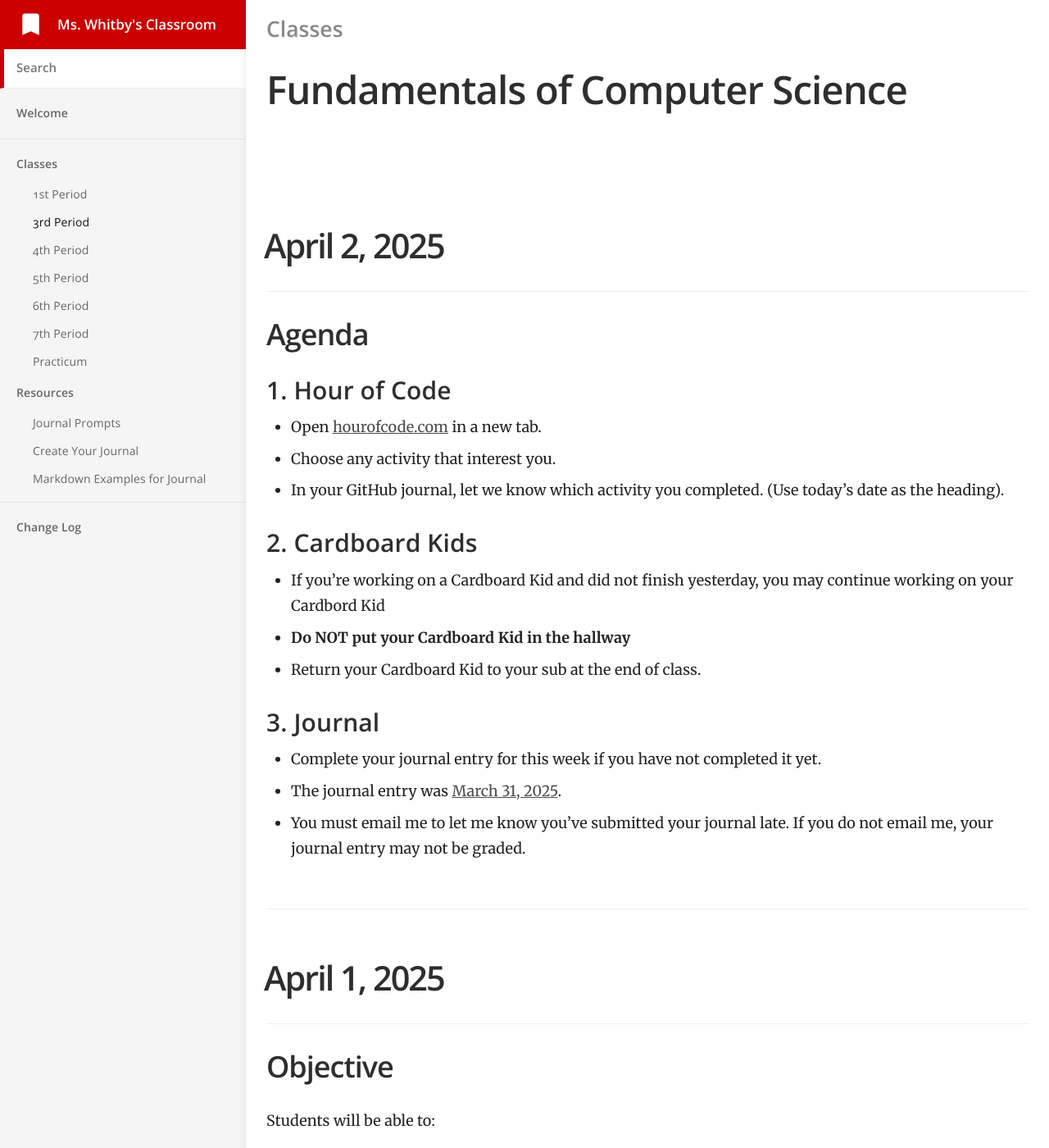
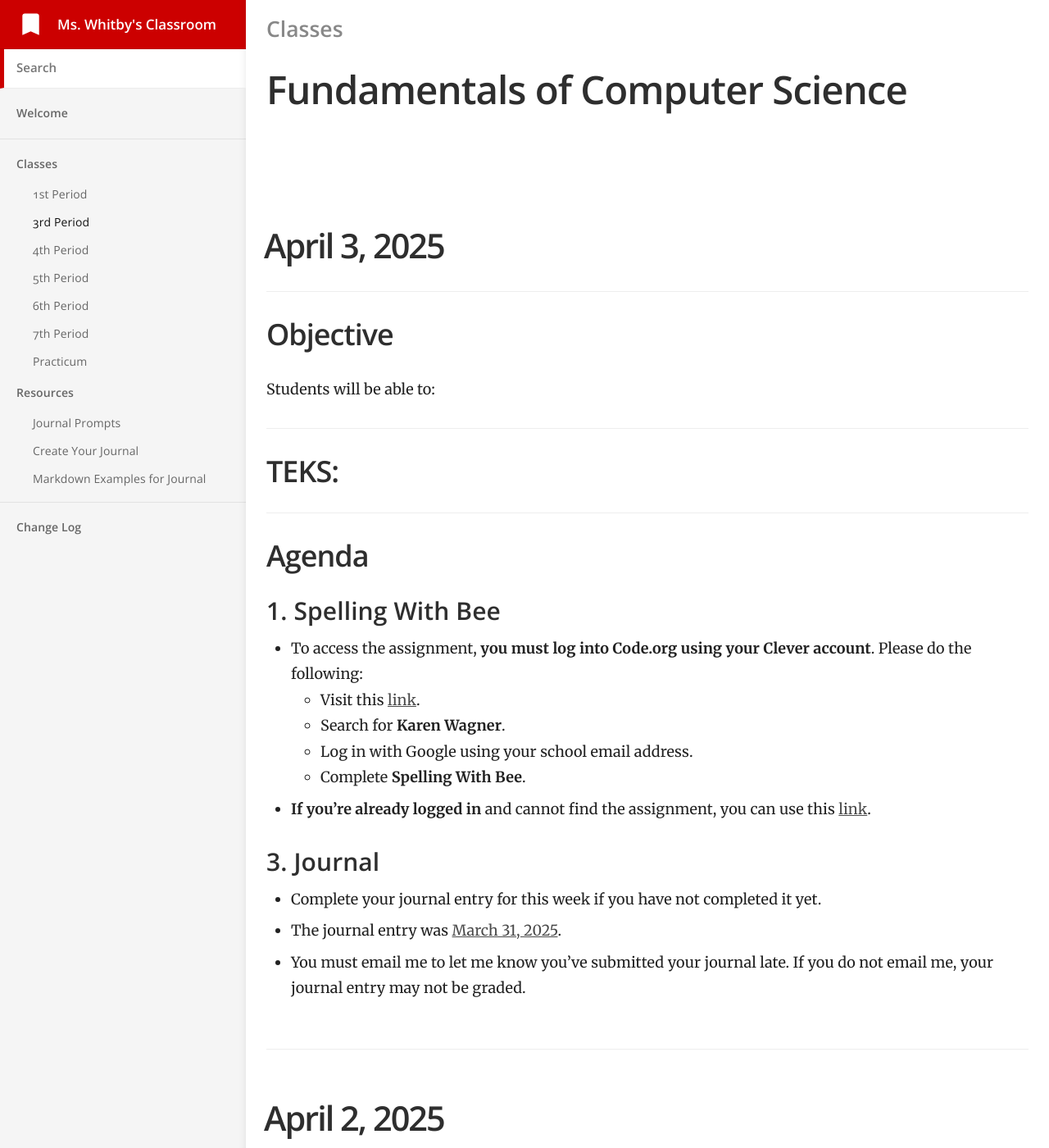
Before and after one commit to mswhitby/classroom, a Jekyll site: the page built from _docs/classes/3rd.md, in a window 1280 px wide and 1400 px high. Shown: the whole window at 82% size. Built offline with Jekyll 4.4.1, drawn with Linux system fonts in a browser that asks for light colours.

Commit message:
Updated lessons

```diff
--- a/_docs/classes/3rd.md
+++ b/_docs/classes/3rd.md
@@ -4,6 +4,37 @@ subtitle: Fundamentals of Computer Science
 category: Classes
 order: 2
 ---
+
+
+# April 3, 2025
+
+## Objective
+Students will be able to:
+
+
+## TEKS:
+
+
+
+## Agenda
+
+### 1. Spelling With Bee
+
+- To access the assignment, **you must log into Code.org using your Clever account**. Please do the following:
+    - Visit this [link](https://clever.com/oauth/district-picker?client_id=2f27405716644a951b23&redirect_uri=https%3A%2F%2Fstudio.code.org%2Fusers%2Fauth%2Fclever%2Fcallback&response_type=code&state=ede33ff61289cf32708a0f54079cdd23e31d0b0a02b0e0e8).
+    - Search for **Karen Wagner**.
+    - Log in with Google using your school email address.
+    - Complete **Spelling With Bee**.
+
+- **If you're already logged in** and cannot find the assignment, you can use this [link](https://studio.code.org/s/spelling-bee-2021).
+
+### 3. Journal
+
+- Complete your journal entry for this week if you have not completed it yet.
+- The journal entry was [March 31, 2025](https://github.com/mswhitby/WHSTechNotes/blob/main/journal.md#1-journal-prompt-wellness--mindset-check).
+- You must email me to let me know you've submitted your journal late. If you do not email me, your journal entry may not be graded.
+
+----
 
 # April 2, 2025
 
```
